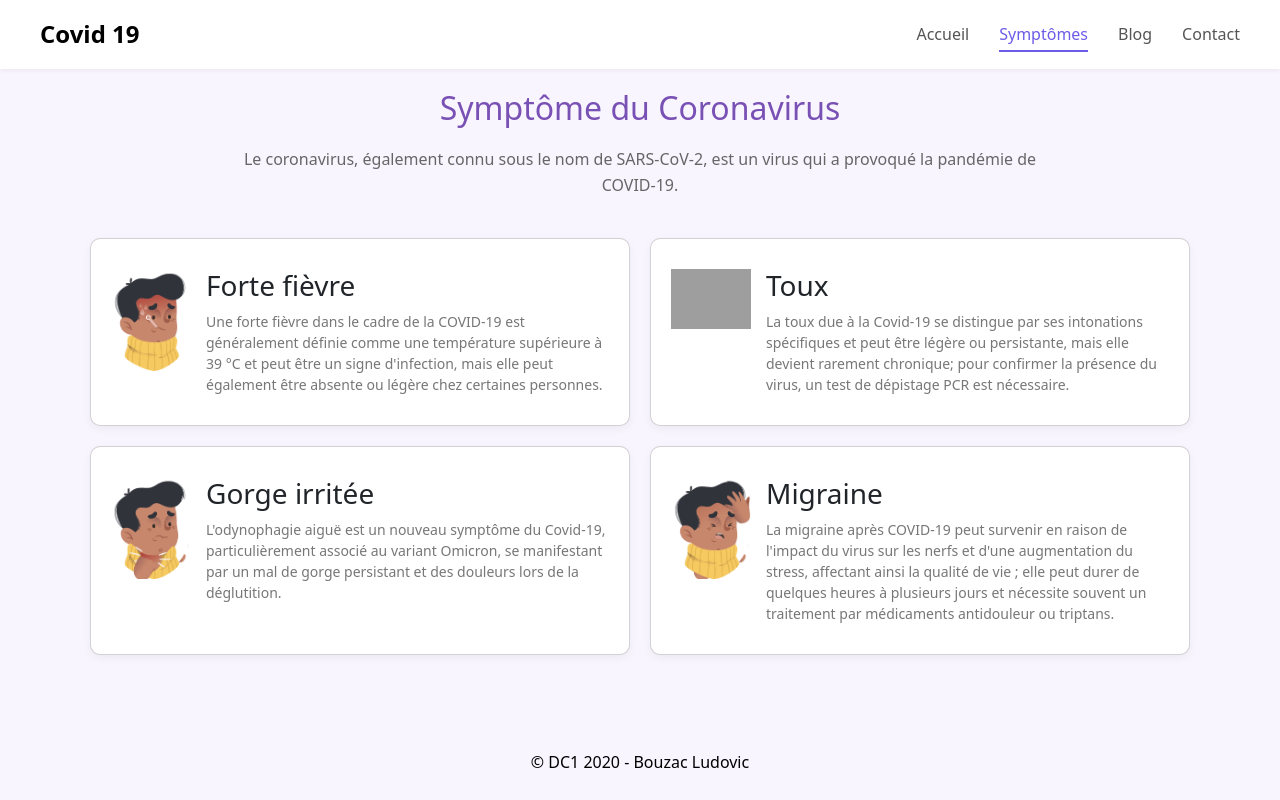
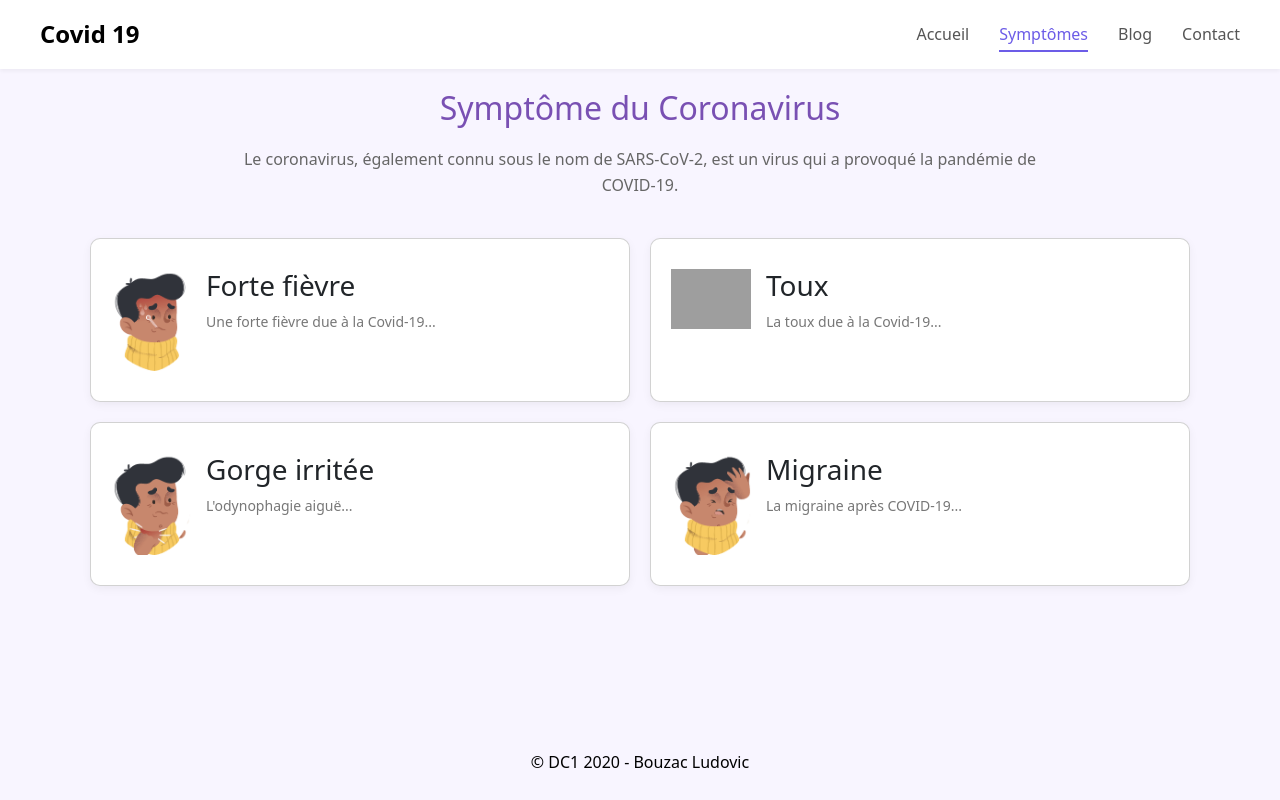
Before and after one commit to LBouzac/Angular-covid, an Angular app: page /symptomes in a window 1280 px wide. Built offline with nearby package versions, Linux system fonts and the light colour scheme; grey boxes are pictures that could not be loaded.

Commit message:
ajout json

```diff
--- a/src/app/symptomes/symptomes.component.html
+++ b/src/app/symptomes/symptomes.component.html
@@ -1,18 +1,14 @@
-<!-- Section des symptômes -->
 <div class="container">
   <h1>Symptôme du Coronavirus</h1>
   <p style="accent-color: #7950b3"> Le coronavirus, également connu sous le nom de SARS-CoV-2, est un virus qui a provoqué la pandémie de COVID-19. </p>
 
   <div class="prevention-cards">
-
-      <div class="card" *ngFor="let symptome of symptomes">
-
-            <img src="{{ symptome.img }}" alt="Migraine">
+    <div class="card" *ngFor="let symptome of symptomes$ | async">
+      <img src="{{ symptome.img }}" alt="{{ symptome.name }}">
       <div class="card-content">
         <h3>{{ symptome.name }}</h3>
         <p>{{ symptome.description }}</p>
       </div>
     </div>
-
   </div>
 </div>
--- a/src/app/symptomes/symptomes.component.ts
+++ b/src/app/symptomes/symptomes.component.ts
@@ -1,44 +1,22 @@
-import { Component } from '@angular/core';
-import {NgForOf} from '@angular/common';
-
-interface SymptomesList {
-  name: string;
-  description: string;
-  img?: string;
-}
+import { Component, OnInit } from '@angular/core';
+import { SymptomesService } from './symptomes.service';
+import { Observable } from 'rxjs';
+import { SymptomesList } from './symptomes.service';
+import {AsyncPipe, NgForOf} from '@angular/common';
 
 @Component({
   selector: 'app-symptomes',
   standalone: true,
   templateUrl: './symptomes.component.html',
-  imports: [
-    NgForOf
-  ],
+  imports: [NgForOf, AsyncPipe],
   styleUrls: ['./symptomes.component.css']
 })
+export class SymptomesComponent implements OnInit {
+  symptomes$: Observable<SymptomesList[]>;
 
+  constructor(private symptomesService: SymptomesService) {
+    this.symptomes$ = this.symptomesService.symptomes$;
+  }
 
-export class SymptomesComponent {
-
-  symptomes: SymptomesList[] = [
-    { name: 'Forte fièvre',
-      description: 'Une forte fièvre dans le cadre de la COVID-19 est généralement définie comme une température supérieure à 39 °C et peut être un signe d\'infection, mais elle peut également être absente ou légère chez certaines personnes.',
-      img: './assets/img/fievre.png'
-    },
-    { name: 'Toux',
-      description: 'La toux due à la Covid-19 se distingue par ses intonations spécifiques et peut être légère ou persistante, mais elle devient rarement chronique; pour confirmer la présence du virus, un test de dépistage PCR est nécessaire.',
-      img: './assets/img/toux.png'
-    },
-    { name: 'Gorge irritée',
-      description: 'L\'odynophagie aiguë est un nouveau symptôme du Covid-19, particulièrement associé au variant Omicron, se manifestant par un mal de gorge persistant et des douleurs lors de la déglutition.',
-      img: './assets/img/gorge.png'
-    },
-    { name: 'Migraine',
-      description: 'La migraine après COVID-19 peut survenir en raison de l\'impact du virus sur les nerfs et d\'une augmentation du stress, affectant ainsi la qualité de vie ; elle peut durer de quelques heures à plusieurs jours et nécessite souvent un traitement par médicaments antidouleur ou triptans.',
-      img: './assets/img/tete.png'
-    }
-  ];
-
-  constructor() { }
-
+  ngOnInit(): void {}
 }
--- /dev/null
+++ b/src/app/symptomes/symptomes.service.ts
@@ -0,0 +1,35 @@
+import { Injectable } from '@angular/core';
+import { BehaviorSubject } from 'rxjs';
+import { ajax } from 'rxjs/ajax';
+import { map } from 'rxjs';
+
+const obs$ = ajax.getJSON('./assets/symptomes.json').pipe(
+  map((data: any) => {
+    const symptomes = data.map((item: any) => ({
+      name: item.name,
+      description: item.description,
+      img: item.img
+    }));
+
+    return symptomes;
+  })
+);
+
+export interface SymptomesList {
+  name: string;
+  description: string;
+  img: string;
+}
+
+@Injectable({
+  providedIn: 'root'
+})
+export class SymptomesService {
+  private symptomesSubject = new BehaviorSubject<SymptomesList[]>([]);
+
+  symptomes$ = this.symptomesSubject.asObservable();
+
+  constructor() {
+    obs$.subscribe(symptomes => this.symptomesSubject.next(symptomes));
+  }
+}
--- /dev/null
+++ b/src/assets/symptomes.json
@@ -0,0 +1,6 @@
+[
+  { "name": "Forte fièvre", "description": "Une forte fièvre due à la Covid-19...", "img": "./assets/img/fievre.png" },
+  { "name": "Toux", "description": "La toux due à la Covid-19...", "img": "./assets/img/toux.png" },
+  { "name": "Gorge irritée", "description": "L'odynophagie aiguë...", "img": "./assets/img/gorge.png" },
+  { "name": "Migraine", "description": "La migraine après COVID-19...", "img": "./assets/img/tete.png" }
+]
```
Lines whose indentation alone changed are shown as unchanged.
